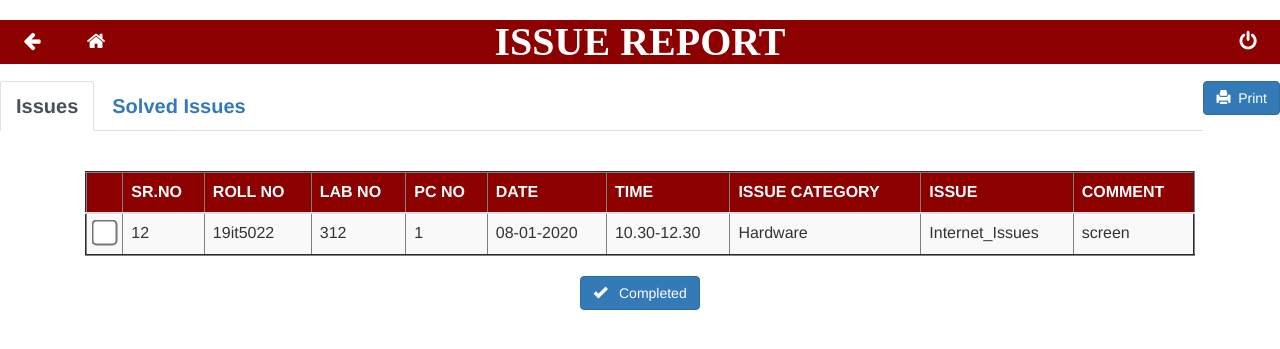
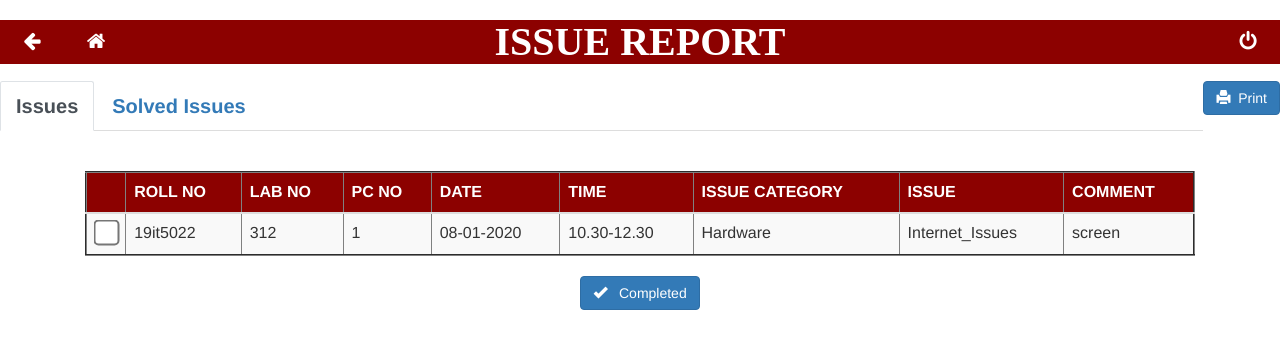
Before and after one commit to Sshivani-12/LAB-HELPER, a PHP site: page /issuereport.php in a window 1280 px wide. Shown: the top 349 px of the page. Run offline with PHP 8.4, Linux system fonts and the light colour scheme; a user stored in the database is signed in; data comes from the database, SQL or seed files in the repository; some libraries are stand-ins or nearby versions.

Commit message:
added new features

```diff
--- a/Loginstd.php
+++ b/Loginstd.php
@@ -1,3 +1,4 @@
+
 <?php
 //$message="";
 
--- a/data12.php
+++ b/data12.php
@@ -139,11 +139,11 @@ $conn=$conn=mysqli_connect("localhost","root","","mydb") or die("connection not
 	            if(isset( $_POST["SUBMIT"])){
         //  $NAMES= $_SESSION['Name']; //$_SESSION['Username'];
 
-           $ROLL_NO= $_SESSION['RollNo'];
+					$ROLL_NO= $_SESSION['RollNo'];
 
 					 $LABNO=$_POST["LABNO"];
 					 $PCNO=$_POST["PCNO"];
-           $SUBJECT = $_POST["SUBJECT"];
+					$SUBJECT = $_POST["SUBJECT"];
 
 					 $DATE=$_POST["DATE"];
 					 $TIME=$_POST["TIME"];
--- a/index.php
+++ b/index.php
@@ -15,7 +15,7 @@
 <body>
   <div class="login-clean" style="background-image:url('background.jpg');background-repeat:no-repeat;background-size:cover;">
 
-               <h1 class="text-uppercase text-center" style="font-family:Alegreya, serif;background-color:#8c0100;color:#ffffff;font-size:45px;;letter-spacing:2px;font-weight:bold;margin-top:-50px;background-repeat:no-repeat;background-size:auto;"><strong>LAB MAINTENANCE SYSTEM</strong></h1>
+  <h1 class="text-uppercase text-center" style="font-family:Alegreya, serif;background-color:#8c0100;color:#ffffff;font-size:45px;;letter-spacing:2px;font-weight:bold;margin-top:-50px;background-repeat:no-repeat;background-size:auto;"><strong>LAB MAINTENANCE SYSTEM</strong></h1>
 
 
     <div class="team-boxed" >
@@ -34,7 +34,7 @@
                 <div class="col-md-6 col-lg-4 mr-auto item" style="background-position:right;">
                     <div class="box">
                         <p class="title"><div class="container-fluid" style="background-image:url('images/std.png');background-position:center;background-repeat:no-repeat;height:235px;"></div>
-</p>
+			</p>
                     </div><a class="btn btn-secondary active btn-block btn-lg" role="button" href="Loginstd.php" style="background-color:#8c0100;">STUDENT</a></div>
             </div>
         </div>
--- a/issuereport.php
+++ b/issuereport.php
@@ -93,7 +93,7 @@ if(!isset($_SESSION["loggedin"]) || $_SESSION["loggedin"] !== true){
     <table width="1000" border="2" class="table table-striped ">
       <thead bgcolor="#8c0100" style="color:white; font-size: 16px;">
         <th class="hidden-print"></th>
-         <th height="40" >SR.NO</th>
+
           <th>ROLL NO</th>
             <th >LAB NO</th>
             <th>PC NO</th>
@@ -115,7 +115,7 @@ if(!isset($_SESSION["loggedin"]) || $_SESSION["loggedin"] !== true){
           ?>
           <tr bgcolor="#ef8b8b"  style="font-size: 16px;">
             <td class="hidden-print" align="center"><input type="checkbox" value="<?php echo $row['id']; ?>" name="id[]"></td>
-             <td height="28"><?php echo $id=$row['id']; ?></td>
+
                     <td><?php echo $Roll_No=$row['RollNo']; ?></td>
                        <td><?php echo $LABNO=$row['LABNO']; ?></td>
                     <td><?php echo $PCNO=$row['PCNO']; ?></td>
@@ -142,7 +142,7 @@ if(!isset($_SESSION["loggedin"]) || $_SESSION["loggedin"] !== true){
 
   <table width="1000" border="2" class="table table-striped ">
       <thead bgcolor="#8c0100" style="color:white; font-size: 16px;">
-     <th height="40" >SR.NO</th>
+
         <th>ROLL NO</th>
         <th >LABNO</th>
         <th>PCNO</th>
@@ -160,7 +160,7 @@ if(!isset($_SESSION["loggedin"]) || $_SESSION["loggedin"] !== true){
             while ($row=mysqli_fetch_array($run_s)){
             ?>
                 <tr bgcolor="#ef8b8b">
-                      <td height="28"><?php echo $id=$row['id']; ?></td>
+
                       <td><?php echo $Roll_No=$row['RollNo']; ?></td>
                        <td><?php echo $LABNO=$row['LABNO']; ?></td>
                     <td><?php echo $PCNO=$row['PCNO']; ?></td>
--- a/menu12.php
+++ b/menu12.php
@@ -78,10 +78,6 @@ if(!isset($_SESSION["loggedin"]) || $_SESSION["loggedin"] !== true){
   	<a class="active" href="index.php"><i class="fa fa-home"></i></a>
   </div></div>
 
-
-
-
-
 <h1 class="text-uppercase text-center justify-content-center" style="background-size:auto;font-weight:bold;font-family:Alegreya, serif;margin-top:-46px;background-color:#8c0100;color:rgb(255,255,255);"></h1>
       <br><br>
 <form method="post" style="margin-top:40px;">
```
Also changed, not shown: issue12.php (+3 -10 lines), student.php (+2 -5 lines).
